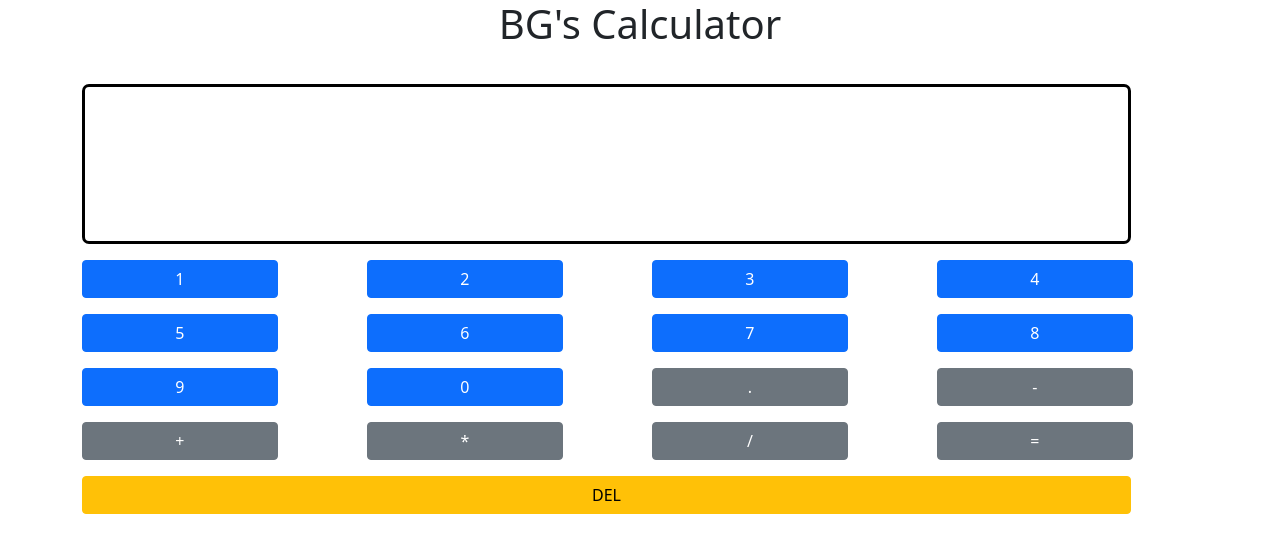
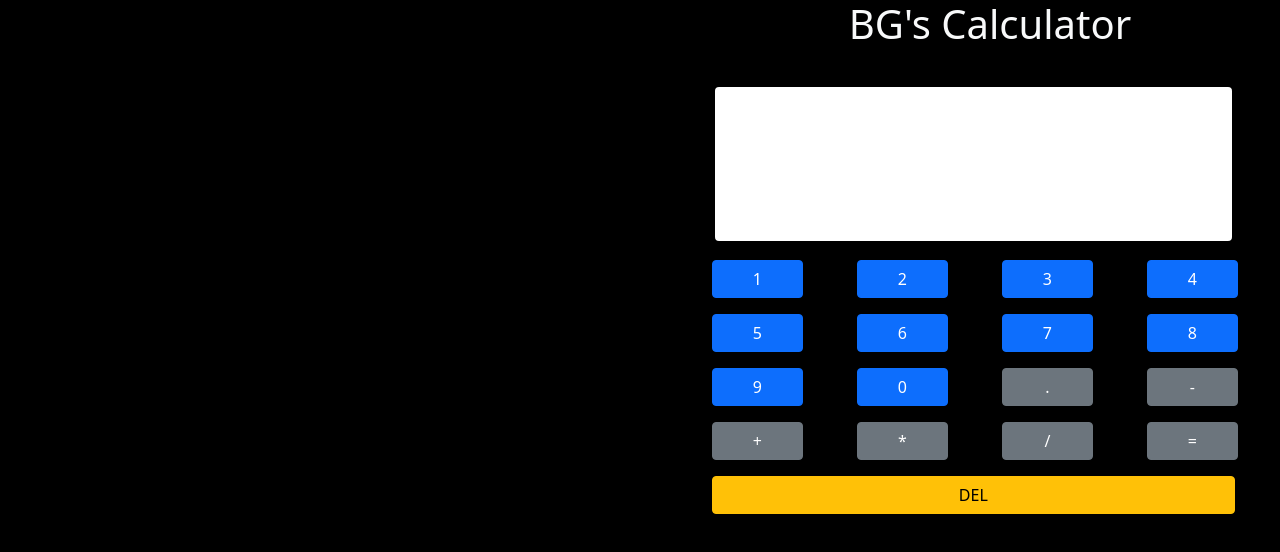
Before and after one commit to BulelaG/calculator, a plain HTML site: page index.html in a window 1280 px wide. Drawn offline with nearby package versions, Linux system fonts and the light colour scheme.

Commit message:
calculator edited

```diff
--- a/index.html
+++ b/index.html
@@ -10,9 +10,16 @@
 <link href="https://cdn.jsdelivr.net/npm/bootstrap@5.1.3/dist/css/bootstrap.min.css" rel="stylesheet" integrity="sha384-1BmE4kWBq78iYhFldvKuhfTAU6auU8tT94WrHftjDbrCEXSU1oBoqyl2QvZ6jIW3" crossorigin="anonymous">
 
 </head>
-<body>
+<style>
+    body{
+        padding-left: 700px;
+        padding-right: 7g00px;
+        background-color: black;
+    }
+</style>
+<body >
 
-<h1 class="text-center"> BG's Calculator</h1>
+<h1 class="text-center text-light"> BG's Calculator</h1>
 
     <div class="container">
         <div id="output"></div>
```
